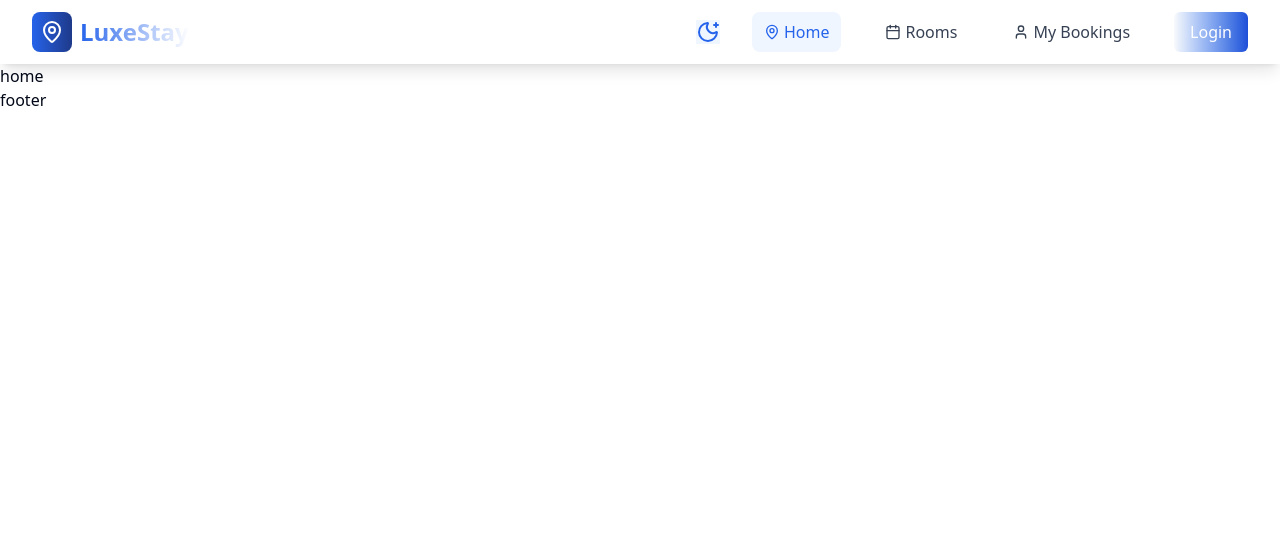
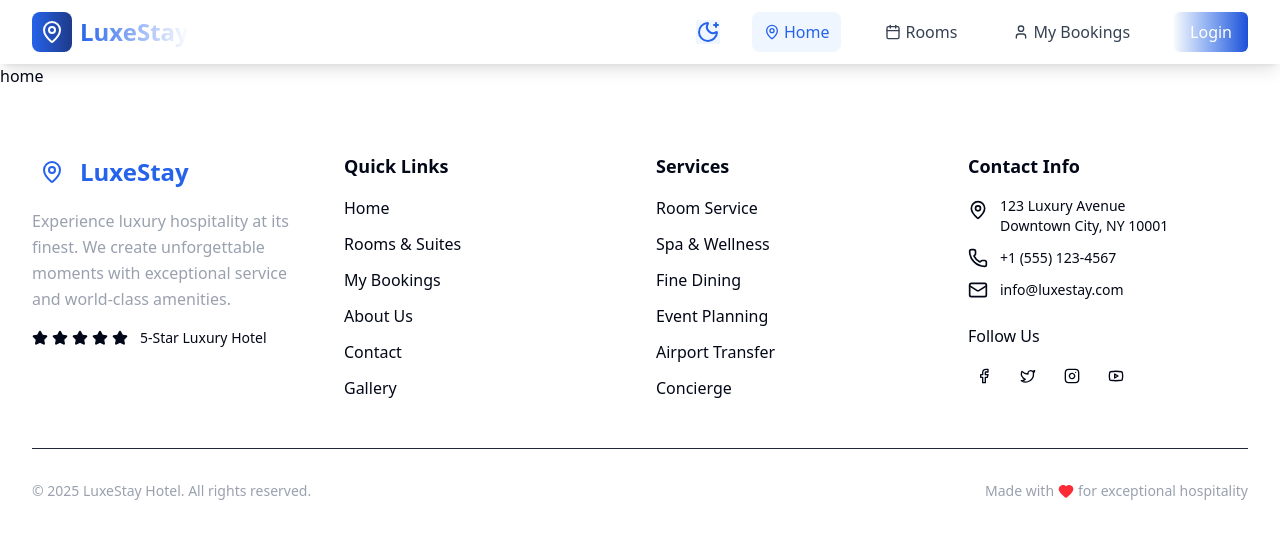
Before and after one commit to ChibgatullahMinhaz/luxeStay, a React (Vite) app: page / in a window 1280 px wide. Shown: the top 538 px of the page. Built offline with nearby package versions, Linux system fonts and the light colour scheme.

Commit message:
added footer

```diff
--- a/src/Layouts/MainLayout.jsx
+++ b/src/Layouts/MainLayout.jsx
@@ -1,6 +1,7 @@
 import React from "react";
 import { Outlet } from "react-router";
 import Navbar from "../Shared/Navbar";
+import Footer from "../Shared/Footer";
 
 const Mainlayout = () => {
   return (
@@ -13,7 +14,9 @@ const Mainlayout = () => {
       <main>
         <Outlet />
       </main>
-      <footer>footer</footer>
+      <footer>
+        <Footer />
+      </footer>
     </div>
   );
 };
--- a/src/Shared/Footer.jsx
+++ b/src/Shared/Footer.jsx
@@ -1,11 +1,209 @@
-import React from 'react';
+import { Link } from "react-router";
+import {
+  MapPin,
+  Phone,
+  Mail,
+  Facebook,
+  Twitter,
+  Instagram,
+  Youtube,
+  Star,
+  Heart,
+} from "lucide-react";
 
 const Footer = () => {
-    return (
-        <div>
+  return (
+    <footer className="dark:bg-gray-900 dark:text-gray-300">
+      <div className="max-w-7xl mx-auto px-4 sm:px-6 lg:px-8 py-16">
+        <div className="grid grid-cols-1 md:grid-cols-2 lg:grid-cols-4 gap-8">
+          {/* Company Info */}
+          <div className="space-y-4">
+            <Link to="/" className="flex items-center space-x-2">
+              <div className="w-10 h-10 bg-gradient-to-r from-primary-500 to-primary-700 rounded-lg flex items-center justify-center">
+                <MapPin className="w-6 h-6 dark:text-white text-[#2563EB]" />
+              </div>
+              <span className="text-2xl font-bold dark:text-white text-[#2563EB]">LuxeStay</span>
+            </Link>
+            <p className="text-gray-400 leading-relaxed">
+              Experience luxury hospitality at its finest. We create
+              unforgettable moments with exceptional service and world-class
+              amenities.
+            </p>
+            <div className="flex items-center space-x-1">
+              {[...Array(5)].map((_, i) => (
+                <Star key={i} className="w-4 h-4 text-gold-400 fill-current" />
+              ))}
+              <span className="ml-2 text-sm">5-Star Luxury Hotel</span>
+            </div>
+          </div>
 
+          {/* Quick Links */}
+          <div>
+            <h3 className="text-lg font-semibold dark:text-white mb-4">
+              Quick Links
+            </h3>
+            <ul className="space-y-3">
+              <li>
+                <Link
+                  to="/"
+                  className="hover:text-primary-400 transition-colors"
+                >
+                  Home
+                </Link>
+              </li>
+              <li>
+                <Link
+                  to="/rooms"
+                  className="hover:text-primary-400 transition-colors"
+                >
+                  Rooms & Suites
+                </Link>
+              </li>
+              <li>
+                <Link
+                  to="/bookings"
+                  className="hover:text-primary-400 transition-colors"
+                >
+                  My Bookings
+                </Link>
+              </li>
+              <li>
+                <Link
+                  to="/about"
+                  className="hover:text-primary-400 transition-colors"
+                >
+                  About Us
+                </Link>
+              </li>
+              <li>
+                <Link
+                  to="/contact"
+                  className="hover:text-primary-400 transition-colors"
+                >
+                  Contact
+                </Link>
+              </li>
+              <li>
+                <Link
+                  to="/gallery"
+                  className="hover:text-primary-400 transition-colors"
+                >
+                  Gallery
+                </Link>
+              </li>
+            </ul>
+          </div>
+
+          {/* Services */}
+          <div>
+            <h3 className="text-lg font-semibold dark:text-white mb-4">Services</h3>
+            <ul className="space-y-3">
+              <li>
+                <span className="hover:text-primary-400 transition-colors cursor-pointer">
+                  Room Service
+                </span>
+              </li>
+              <li>
+                <span className="hover:text-primary-400 transition-colors cursor-pointer">
+                  Spa & Wellness
+                </span>
+              </li>
+              <li>
+                <span className="hover:text-primary-400 transition-colors cursor-pointer">
+                  Fine Dining
+                </span>
+              </li>
+              <li>
+                <span className="hover:text-primary-400 transition-colors cursor-pointer">
+                  Event Planning
+                </span>
+              </li>
+              <li>
+                <span className="hover:text-primary-400 transition-colors cursor-pointer">
+                  Airport Transfer
+                </span>
+              </li>
+              <li>
+                <span className="hover:text-primary-400 transition-colors cursor-pointer">
+                  Concierge
+                </span>
+              </li>
+            </ul>
+          </div>
+
+          {/* Contact Info */}
+          <div>
+            <h3 className="text-lg font-semibold dark:text-white mb-4">
+              Contact Info
+            </h3>
+            <div className="space-y-3">
+              <div className="flex items-start space-x-3">
+                <MapPin className="w-5 h-5 text-primary-400 mt-1 flex-shrink-0" />
+                <span className="text-sm">
+                  123 Luxury Avenue
+                  <br />
+                  Downtown City, NY 10001
+                </span>
+              </div>
+              <div className="flex items-center space-x-3">
+                <Phone className="w-5 h-5 text-primary-400 flex-shrink-0" />
+                <span className="text-sm">+1 (555) 123-4567</span>
+              </div>
+              <div className="flex items-center space-x-3">
+                <Mail className="w-5 h-5 text-primary-400 flex-shrink-0" />
+                <span className="text-sm">info@luxestay.com</span>
+              </div>
+            </div>
+
+            {/* Social Media */}
+            <div className="mt-6">
+              <h4 className="dark:text-white font-medium mb-3">Follow Us</h4>
+              <div className="flex space-x-3">
+                <a
+                  href="#"
+                  className="w-8 h-8 dark:bg-gray-800 hover:bg-[#2563EB] hover:text-white rounded-full flex items-center justify-center transition-colors"
+                >
+                  <Facebook className="w-4 h-4" />
+                </a>
+                <a
+                  href="#"
+                  className="w-8 h-8 dark:bg-gray-800 hover:bg-[#2563EB] hover:text-white rounded-full flex items-center justify-center transition-colors"
+                >
+                  <Twitter className="w-4 h-4" />
+                </a>
+                <a
+                  href="#"
+                  className="w-8 h-8 dark:bg-gray-800 hover:bg-[#2563EB] hover:text-white rounded-full flex items-center justify-center transition-colors"
+                >
+                  <Instagram className="w-4 h-4" />
+                </a>
+                <a
+                  href="#"
+                  className="w-8 h-8 dark:bg-gray-800 hover:bg-[#2563EB] hover:text-white rounded-full flex items-center justify-center transition-colors"
+                >
+                  <Youtube className="w-4 h-4" />
+                </a>
+              </div>
+            </div>
+          </div>
         </div>
-    );
+
+        {/* Bottom Bar */}
+        <div className="border-t border-gray-800 mt-12 pt-8">
+          <div className="flex flex-col md:flex-row justify-between items-center">
+            <div className="text-sm text-gray-400 mb-4 md:mb-0">
+              © {new Date().getFullYear()} LuxeStay Hotel. All rights reserved.
+            </div>
+            <div className="flex items-center space-x-1 text-sm text-gray-400">
+              <span>Made with</span>
+              <Heart className="w-4 h-4 text-red-500 fill-current" />
+              <span>for exceptional hospitality</span>
+            </div>
+          </div>
+        </div>
+      </div>
+    </footer>
+  );
 };
 
 export default Footer;
--- a/src/index.css
+++ b/src/index.css
@@ -1,6 +1,8 @@
 @import "tailwindcss";
 @custom-variant dark (&:where(.dark, .dark *));
-
+body {
+  overflow-x: hidden !important;
+}
 :root {
   background-color: hsl(0, 0%, 100%);
   color: hsl(222.2, 84%, 4.9%);
--- a/src/pages/NotFound/NotFound.jsx
+++ b/src/pages/NotFound/NotFound.jsx
@@ -15,7 +15,7 @@ const NotFound = () => {
   }, [location.pathname]);
 
   return (
-    <div className="min-h-screen bg-gradient-to-br from-[#EFF6FF] via-white to-blue-50 dark:bg-gray-900 flex items-center justify-center">
+    <div className="min-h-screen bg-gradient-to-br from-[#EFF6FF] via-white to-blue-50 flex items-center justify-center">
       <div className="max-w-2xl mx-auto px-4 text-center">
         <motion.div
           initial={{ opacity: 0, y: 50 }}
@@ -64,7 +64,6 @@ const NotFound = () => {
             exist. Don't worry, our concierge is here to help you find your way
             back!
           </motion.p>
-
           <motion.div
             initial={{ opacity: 0, y: 30 }}
             animate={{ opacity: 1, y: 0 }}
@@ -72,20 +71,15 @@ const NotFound = () => {
             className="flex flex-col sm:flex-row gap-4 justify-center"
           >
             <Link to="/">
-              <button
-                size="lg"
-                className="w-full flex items-center bg-gradient-to-r from-[var(--primary)] to-[#1D4ED8] hover:from-[#1D4ED8] hover:to-[var(--primary)] transition-all duration-200 cursor-pointer text-lg px-8 py-3"
-              >
+              <button className="w-full sm:w-sm justify-center text-lg px-8 py-3 flex items-center bg-gradient-to-r from-[var(--primary)] to-[#1D4ED8] hover:from-[#1D4ED8] hover:to-[var(--primary)] transition-all duration-200 cursor-pointer rounded">
                 <Home className="w-5 h-5 mr-2" />
                 Back to Home
               </button>
             </Link>
 
             <button
-              size="lg"
-              variant="outline"
               onClick={() => window.history.back()}
-              className="text-lg px-8 py-3 w-full flex items-center bg-gradient-to-r from-[var(--primary)] to-[#1D4ED8] hover:from-[#1D4ED8] hover:to-[var(--primary)] transition-all duration-200 cursor-pointer"
+              className="w-full sm:max-w-sm justify-center text-lg px-8 py-3 flex items-center bg-gradient-to-r from-[var(--primary)] to-[#1D4ED8] hover:from-[#1D4ED8] hover:to-[var(--primary)] transition-all duration-200 cursor-pointer rounded"
             >
               <ArrowLeft className="w-5 h-5 mr-2" />
               Go Back
```
